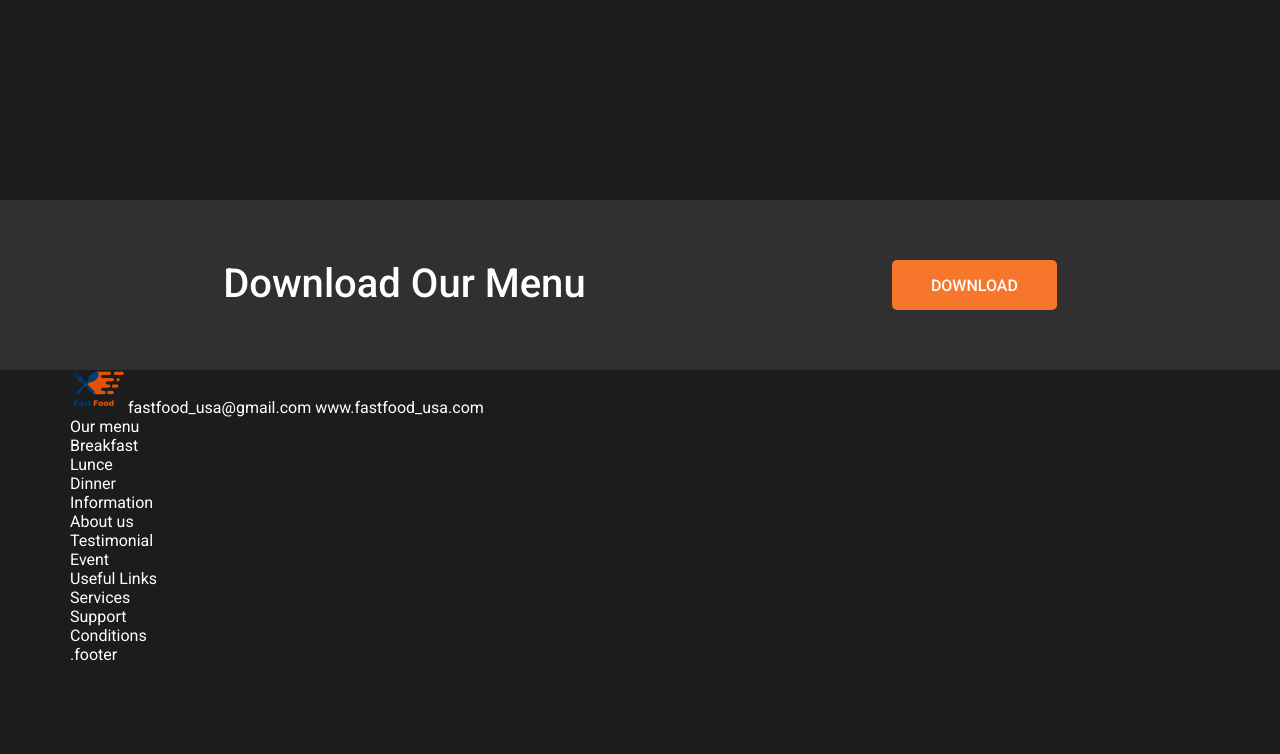
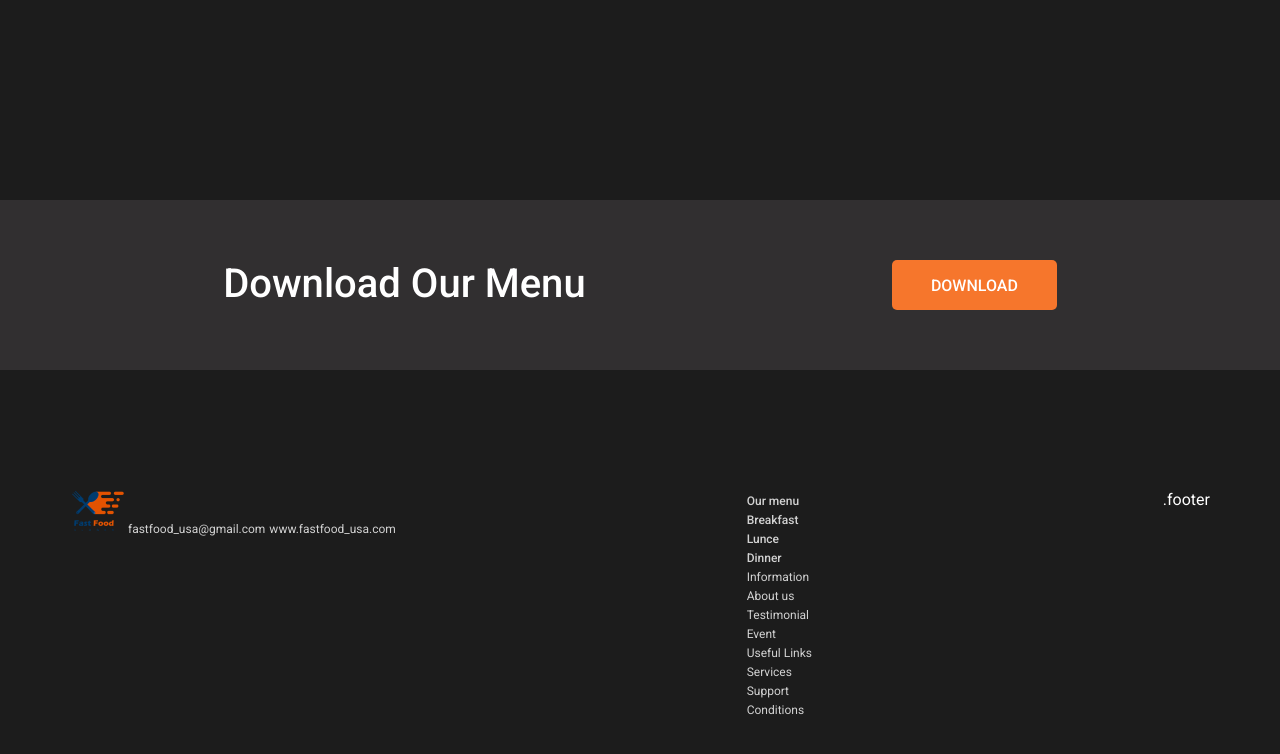
Before and after one commit to n1gm0p/site1, a plain HTML site: page index.html in a window 1280 px wide. Shown: the part 3194-3948 px from the top of the page. Before the commit the page ends 3858 px from the top, so only its background shows below. Drawn offline with Linux system fonts and the light colour scheme.

Commit message:
Update style.css

```diff
--- a/style.css
+++ b/style.css
@@ -368,5 +368,53 @@ h1, h2, h3, h4, h5, h6{
 	font-weight: 500;
 	font-size: 40px;
 }
-.btn {
+
+
+
+
+
+.footer {
+	padding: 120px 0;
 }
+
+.footer a {
+	font-size: 12px;
+	opacity: 0.8;
+}
+
+.footer .footer_title {
+	font-weight: 500;
+	font-size: 16px;
+	opacity: 1;
+}
+.footer .container {
+	display: flex;
+	justify-content: space-between;
+}
+.footer_contacts {
+}
+.footer_logo {
+}
+.footer_link {
+}
+.footer_link-mail {
+}
+.footer_link-web {
+}
+.footer_nav {
+
+}
+.footer_list {
+}
+.footer_list-title {
+}
+.footer_inner-list {
+}
+.footer_list-item {
+}
+.footer_socials {
+}
+.footer_socials-icons {
+}
+.footer_socials-link {
+}
```
